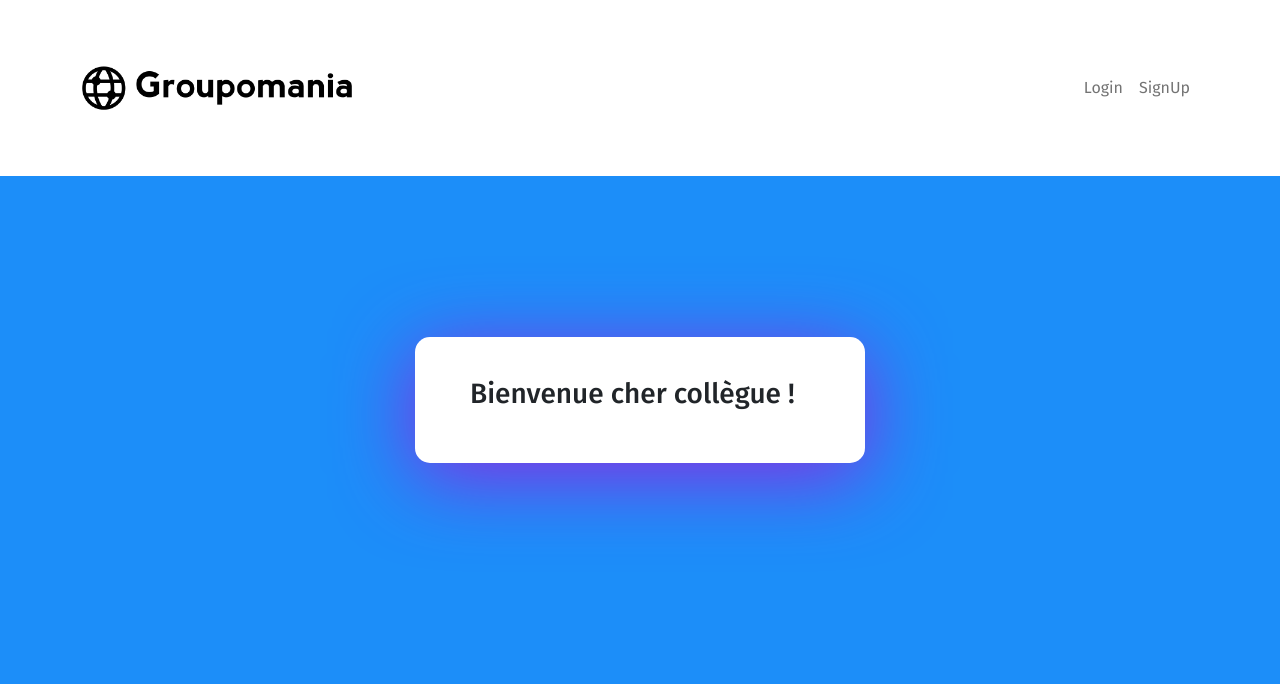
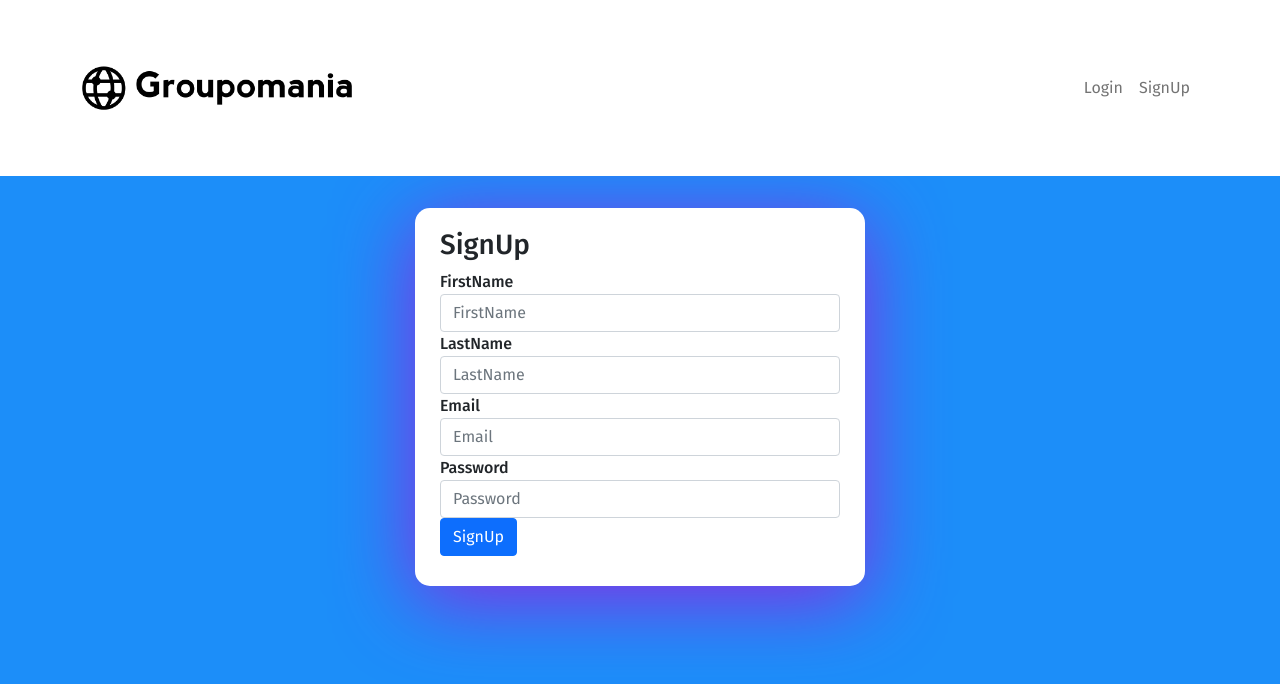
Before and after one commit to estkon/EstherBertolini_7_03122020, a Vue app: page /Signup in a window 1280 px wide. Shown: the top 684 px of the page. Built offline with nearby package versions, Linux system fonts and the light colour scheme.

Commit message:
formulaire signup

```diff
--- a/src/App.vue
+++ b/src/App.vue
@@ -76,9 +76,10 @@ export default{
       margin: auto;
       background: white;
       box-shadow: 0px 14px  80px blueviolet;
-      padding: 40px 55px 45px 55px;
+      padding: 20px 25px 30px 25px;
       border-radius: 15px;
       transition: all .3s;
+      margin-top: 13em;
 
     }
     img{
--- a/src/components/Home.vue
+++ b/src/components/Home.vue
@@ -11,3 +11,9 @@ export default{
     name:'Home'
 }
 </script>
+
+<style scoped>
+h3{
+    text-align: center;
+}
+</style>
--- /dev/null
+++ b/src/components/Signup.vue
@@ -0,0 +1,32 @@
+<template>
+        <form>
+        <h3>SignUp</h3>
+
+        <div class="form-group">
+                <label>FirstName</label>
+                <input type="FirstName" class="form-control" placeholder="FirstName"/>
+        </div>
+
+        <div class="form-group">
+                <label>LastName</label>
+                <input type="LastName" class="form-control" placeholder="LastName"/>
+        </div>
+        <div class="form-group">
+                <label>Email</label>
+                <input type="email" class="form-control" placeholder="Email"/>
+        </div>
+
+        <div class="form-group">
+                <label>Password</label>
+                <input type="Password" class="form-control" placeholder="Password"/>
+        </div>
+
+        <button class="btn btn-primary btn-block"> SignUp</button>
+    </form>
+</template>
+
+<script>
+    export default{
+        name: 'Signup'
+    }
+</script>
--- a/src/router.js
+++ b/src/router.js
@@ -2,12 +2,15 @@ import Vue from 'vue'
 import Router from 'vue-router'
 import Home from './components/Home.vue'
 import Login from './components/Login.vue'
+import Signup from './components/Signup.vue'
 
 Vue.use(Router)
 
 export default new Router({
+    mode:'history', //pour enlever le # du path
     routes: [
         {path:'/', component: Home},
-        {path:'/Login', component: Login}
+        {path:'/Login', component: Login},
+        {path:'/Signup', component: Signup}
     ]
 })
```
